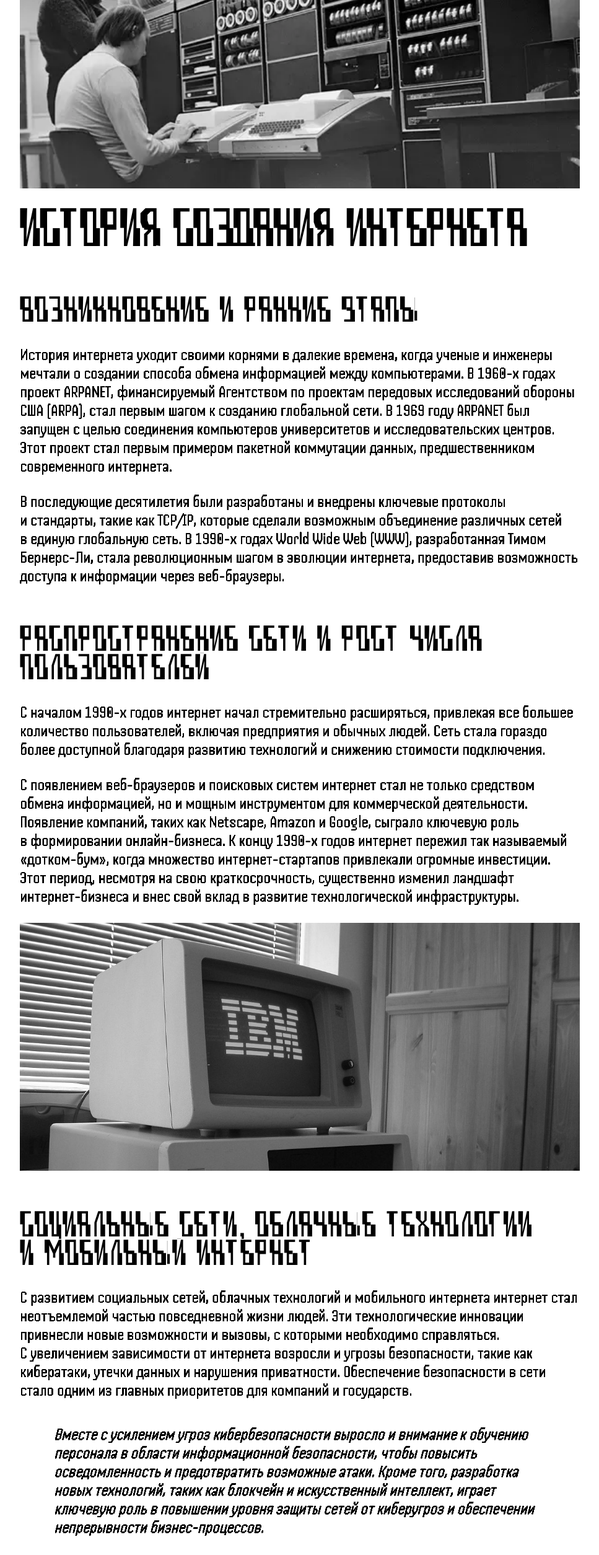
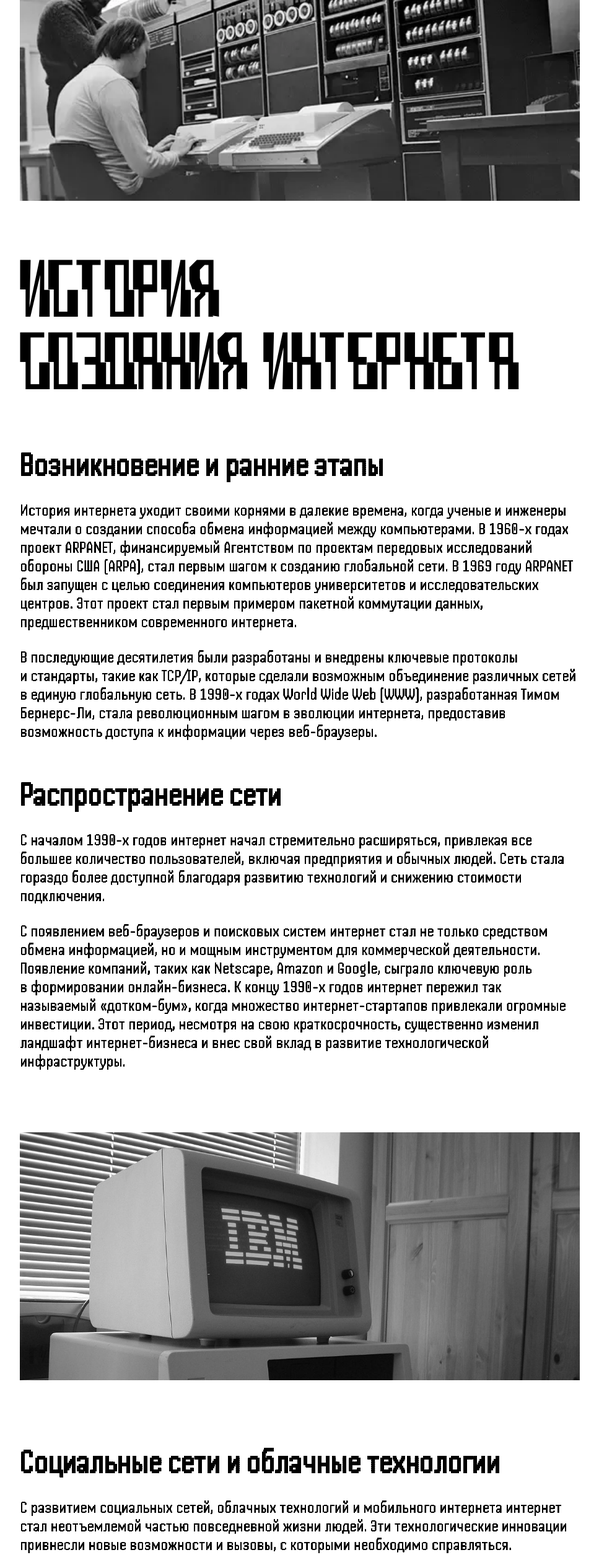
Before and after one commit to mantevian/typography_labs, a plain HTML site: page 2/internet.html in a window 1280 px wide. Shown: the part 240-2749 px from the top of the page at 62% size, without its empty margins (156-1123 px from the left). Drawn offline with Linux system fonts and the light colour scheme; a web font is replaced by a local one.

Commit message:
2: fixes

```diff
--- a/2/internet.html
+++ b/2/internet.html
@@ -8,25 +8,24 @@
 	<link rel="stylesheet" href="style.css">
 
 	<style>
-		h1,
-		h2 {
+		h1 {
 			font-family: ConnectionsAndOrder;
+			font-size: 4.5em;
 			letter-spacing: 6px;
-		}
-
-		h1 {
-			font-size: 3em;
+			line-height: 130%;
 		}
 
 		h2 {
-			font-size: 2em;
+			font-family: Handjet;
+			font-size: 2.75em;
+			margin-top: 1em;
 		}
 
 		p {
 			font-family: Handjet;
 			font-weight: 400;
 			font-size: 1.375em;
-			letter-spacing: 0.01em;
+			letter-spacing: 0.02em;
 		}
 
 		blockquote {
@@ -45,23 +44,23 @@
 		<a href="botany.html">Ботаника</a>
 	</header>
 
-	<div style="background-image: url('./img/arpanet.webp'); background-size: cover; background-position: 0 -4.5em; height: 20em; "></div>
+	<div class="image" style="background-image: url('./img/arpanet.webp'); background-size: cover; background-position: 0 -4.5em; height: 20em; "></div>
 
-	<h1>История создания интернета</h1>
+	<h1>История<br>создания интернета</h1>
 
 	<h2>Возникновение и&nbsp;ранние этапы</h2>
 	<p>История интернета уходит своими корнями в&nbsp;далекие времена, когда ученые и&nbsp;инженеры мечтали о&nbsp;создании способа обмена информацией между компьютерами. В&nbsp;<nobr>1960-х</nobr> годах проект ARPANET, финансируемый Агентством по&nbsp;проектам передовых исследований обороны США (ARPA), стал первым шагом к&nbsp;созданию глобальной сети. В&nbsp;1969 году ARPANET был запущен с&nbsp;целью соединения компьютеров университетов и&nbsp;исследовательских центров. Этот проект стал первым примером пакетной коммутации данных, предшественником современного интернета.</p>
 	<p>В&nbsp;последующие десятилетия были разработаны и&nbsp;внедрены ключевые протоколы и&nbsp;стандарты, такие как TCP/IP, которые сделали возможным объединение различных сетей в&nbsp;единую глобальную сеть. В&nbsp;<nobr>1990-х</nobr> годах World Wide Web (WWW), разработанная Тимом <nobr>Бернерс-Ли</nobr>, стала революционным шагом в&nbsp;эволюции интернета, предоставив возможность доступа к&nbsp;информации через <nobr>веб-браузеры</nobr>.</p>
 
-	<h2>Распространение сети и&nbsp;рост числа пользователей</h2>
+	<h2>Распространение сети</h2>
 	<p>С&nbsp;началом <nobr>1990-х</nobr> годов интернет начал стремительно расширяться, привлекая все большее количество пользователей, включая предприятия и&nbsp;обычных людей. Сеть стала гораздо более доступной благодаря развитию технологий и&nbsp;снижению стоимости подключения.</p>
 	<p>С&nbsp;появлением <nobr>веб-браузеров</nobr> и&nbsp;поисковых систем интернет стал не&nbsp;только средством обмена информацией, но&nbsp;и&nbsp;мощным инструментом для коммерческой деятельности. Появление компаний, таких как Netscape, Amazon и&nbsp;Google, сыграло ключевую роль в&nbsp;формировании <nobr>онлайн-бизнеса</nobr>. К&nbsp;концу <nobr>1990-х</nobr> годов интернет пережил так называемый <nobr>&laquo;дотком-бум&raquo;</nobr>, когда множество <nobr>интернет-стартапов</nobr> привлекали огромные инвестиции. Этот период, несмотря на&nbsp;свою краткосрочность, существенно изменил ландшафт <nobr>интернет-бизнеса</nobr> и&nbsp;внес свой вклад в&nbsp;развитие технологической инфраструктуры.</p>
 
-	<div style="background-image: url('./img/computer1990s.jpg'); background-size: cover; background-position: 0 0em; height: 20em; "></div>
+	<div class="image" style="background-image: url('./img/computer1990s.jpg'); background-size: cover; background-position: 0 0em; height: 20em; "></div>
 
-	<h2>Социальные сети, облачные технологии и&nbsp;мобильный интернет</h2>
+	<h2>Социальные сети и облачные технологии</h2>
 	<p>С&nbsp;развитием социальных сетей, облачных технологий и&nbsp;мобильного интернета интернет стал неотъемлемой частью повседневной жизни людей. Эти технологические инновации привнесли новые возможности и&nbsp;вызовы, с&nbsp;которыми необходимо справляться. С&nbsp;увеличением зависимости от&nbsp;интернета возросли и&nbsp;угрозы безопасности, такие как кибератаки, утечки данных и&nbsp;нарушения приватности. Обеспечение безопасности в&nbsp;сети стало одним из&nbsp;главных приоритетов для компаний и&nbsp;государств.</p>
-	<blockquote>Вместе с&nbsp;усилением угроз кибербезопасности выросло и&nbsp;внимание к&nbsp;обучению персонала в&nbsp;области информационной безопасности, чтобы повысить осведомленность и&nbsp;предотвратить возможные атаки. Кроме того, разработка новых технологий, таких как блокчейн и&nbsp;искусственный интеллект, играет ключевую роль в&nbsp;повышении уровня защиты сетей от&nbsp;киберугроз и&nbsp;обеспечении непрерывности <nobr>бизнес-процессов</nobr>.</blockquote>
+	<blockquote>Вместе с&nbsp;усилением угроз кибербезопасности выросло и&nbsp;внимание к&nbsp;обучению персонала в&nbsp;области информационной безопасности, чтобы повысить осведомленность и&nbsp;предотвратить возможные атаки. Кроме того, разработка новых технологий, таких как блокчейн и&nbsp;искусственный интеллект, играет ключевую роль в&nbsp;повышении уровня защиты сетей от&nbsp;киберугроз.</blockquote>
 	<p>В&nbsp;будущем интернет будет продолжать эволюционировать, открывая новые возможности для коммуникации, обмена информацией и&nbsp;инноваций. Однако, с&nbsp;развитием технологий также возникнут новые вызовы, такие как этические дилеммы, вопросы приватности и&nbsp;управление цифровым разделением.</p>
 
 	<footer>
--- a/2/style.css
+++ b/2/style.css
@@ -99,6 +99,14 @@ h2 {
 	margin: 1.75em 0 0.5em 0;
 }
 
+h3 {
+	font-size: 1.3em;
+}
+
 li {
 	margin-bottom: 0.5em;
 }
+
+.image {
+	margin: 5em 0;
+}
```
Also changed, not shown: 2/botany.html (+2 -2 lines), 2/cookies.html (+13 -7 lines), 2/planets.html (+6 -4 lines), 2/img/planetoid.jpg, 2/img/protoplanetary.jpg.
